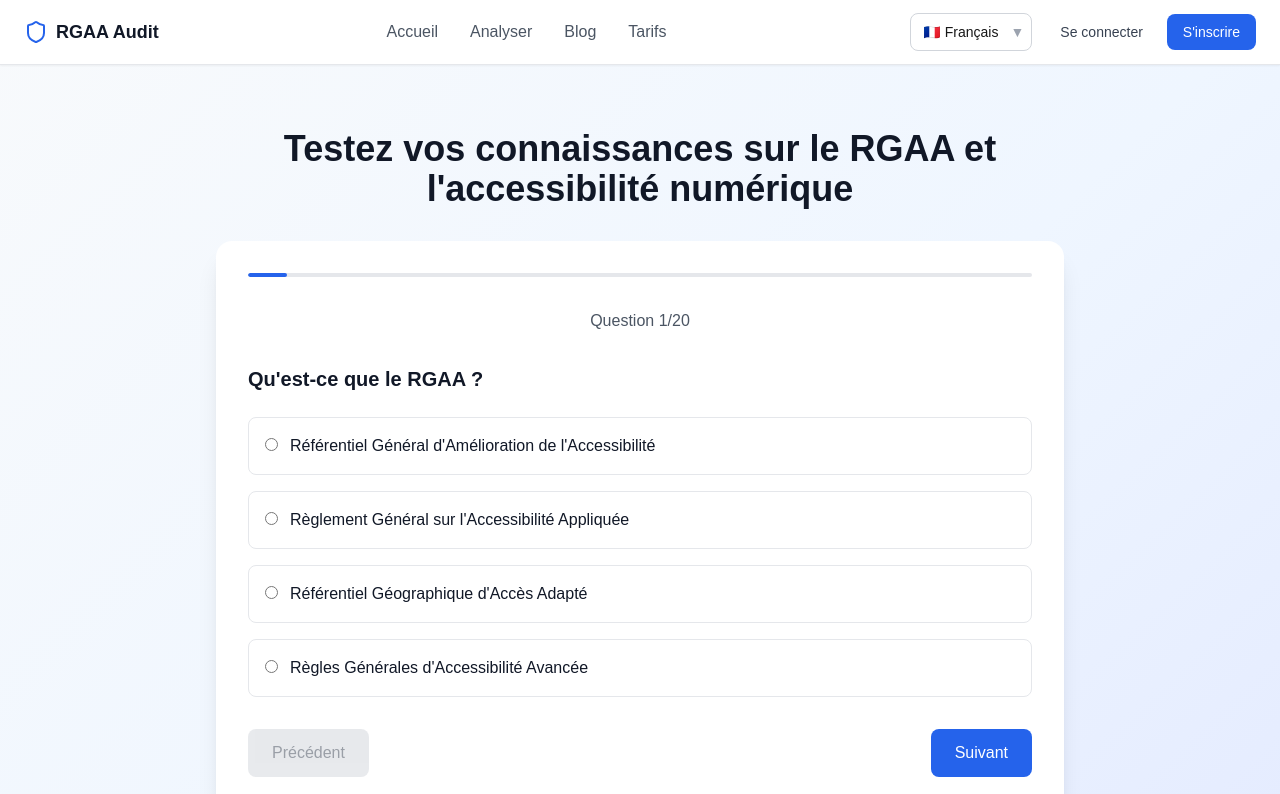
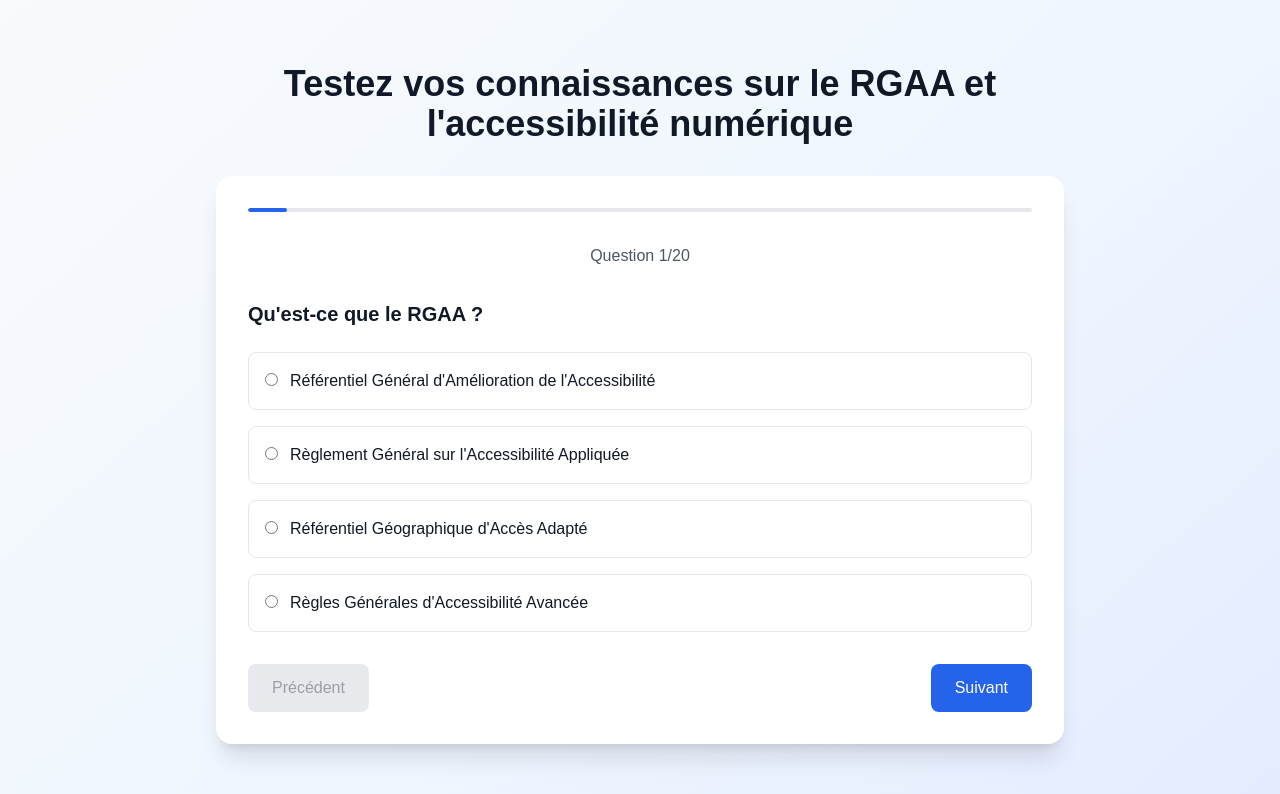
Before and after one commit to Beloic/rgaa-audit, a Next.js app: page /quiz in a window 1280 px wide. Shown: the top 794 px of the page. Built offline with nearby package versions, Linux system fonts and the light colour scheme.

Commit message:
Fix: suppression de la TopBar dans la page Quiz pour éviter la double barre supérieure

```diff
--- a/src/app/quiz/page.tsx
+++ b/src/app/quiz/page.tsx
@@ -2,7 +2,6 @@
 
 import { useEffect, useState } from 'react';
 import { Shield } from 'lucide-react';
-import TopBar from '@/components/TopBar';
 import Footer from '@/components/Footer';
 import { useLanguage } from '@/contexts/LanguageContext';
 
@@ -356,9 +355,6 @@ export default function QuizPage() {
         Aller au contenu principal
       </a>
 
-      {/* Topbar Navigation */}
-      <TopBar />
-
       {/* Main Content */}
       <main id="main-content" className="relative z-10">
         {/* Header */}
```
